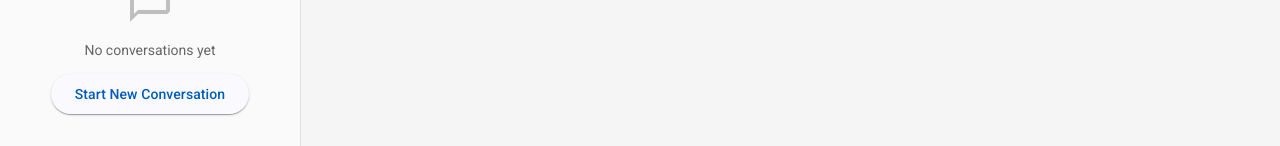
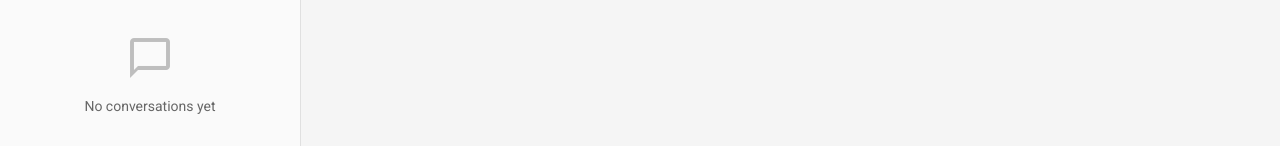
Before and after one commit to elpenny/tha_chatbot, an Angular app in the folder ChatBotClient/: page / in a window 1280 px wide. Shown: the part 654-800 px from the top of the page. Built offline with nearby package versions, Linux system fonts and the light colour scheme; no server answers.

Commit message:
remove unneeded button

```diff
--- a/ChatBotClient/src/app/components/sidebar/sidebar.component.html
+++ b/ChatBotClient/src/app/components/sidebar/sidebar.component.html
@@ -42,10 +42,5 @@
   <div class="empty-state" *ngIf="!isLoading && conversations.length === 0">
     <mat-icon class="empty-icon">chat_bubble_outline</mat-icon>
     <p>No conversations yet</p>
-    <button mat-raised-button
-            color="primary"
-            (click)="onNewConversation()">
-      Start New Conversation
-    </button>
   </div>
 </div>
```
